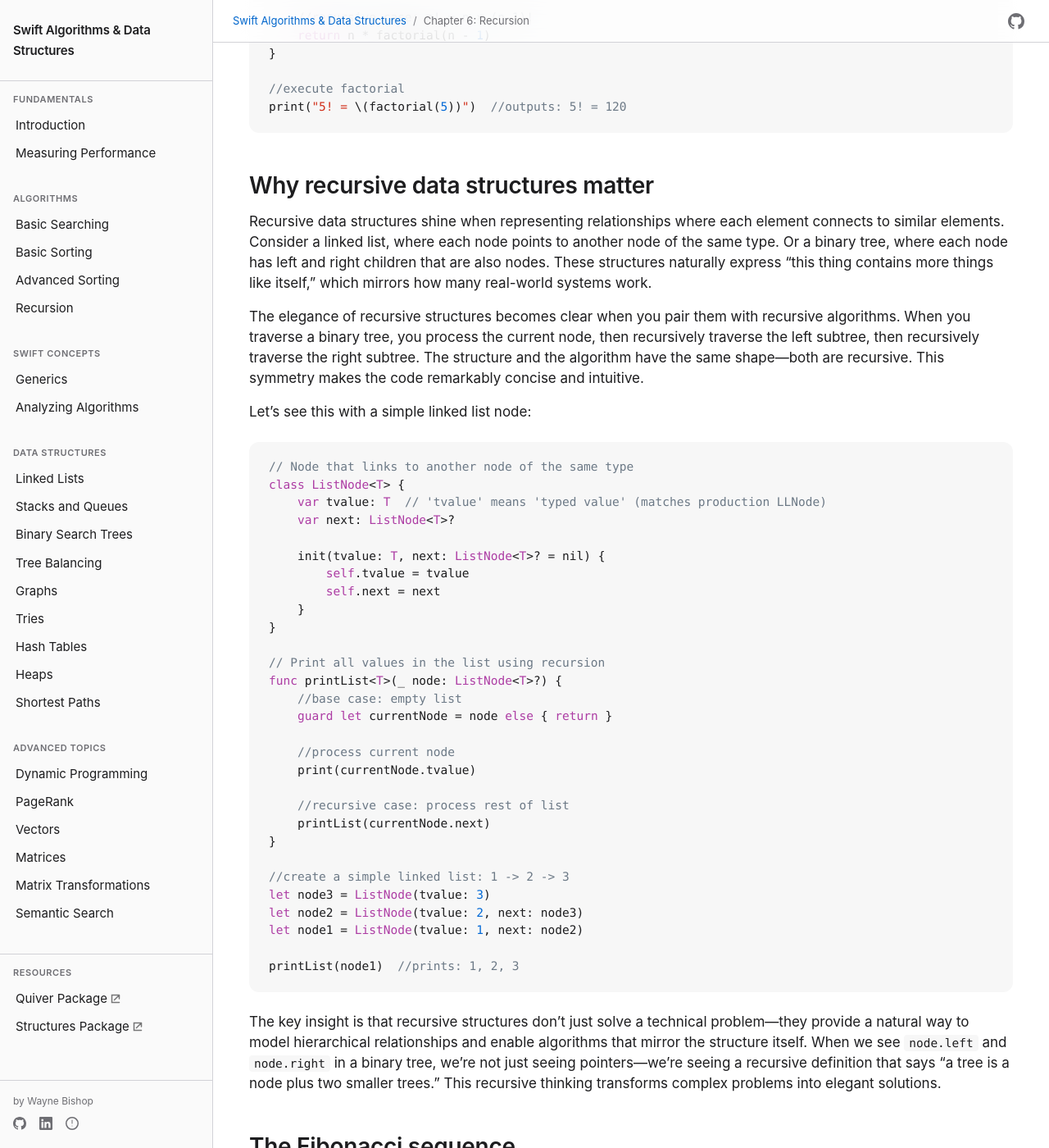
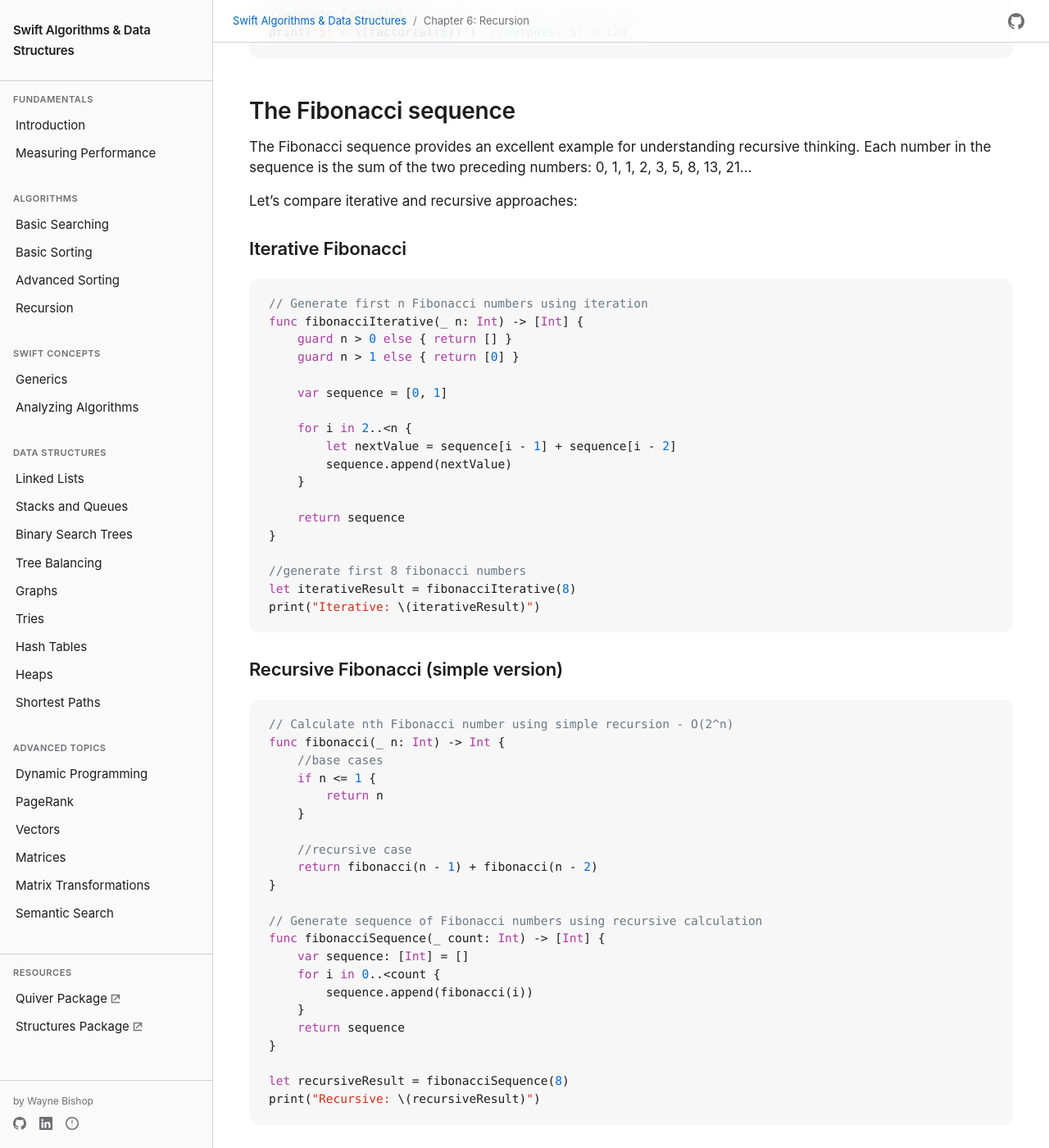
Before and after one commit to waynewbishop/swift-algorithms, a Jekyll site: the page built from 06-recursion.md, in a window 1280 px wide and 1400 px high, scrolled down 902 px. Shown: the whole window at 82% size. Built offline with Jekyll 4.4.1, drawn with Linux system fonts in a browser that asks for light colours; some of the changed text lies outside the part shown.

Commit message:
refactor: general updates..

````diff
--- a/06-recursion.md
+++ b/06-recursion.md
@@ -5,9 +5,7 @@
 ---
 # Recursion
 
-In [Chapter 5](05-advanced-sorting.md), we saw how Quicksort uses recursion to partition and sort arrays. Now it's time to explore recursion more deeply as a fundamental programming technique. Understanding recursion is crucial as we move forward to more complex data structures like trees and graphs, where recursive thinking becomes essential.
-
-Recursion is a coding technique where a function calls itself to solve smaller versions of the same problem. While this might seem circular at first, recursion provides an elegant way to solve problems that have a naturally recursive structure. In this chapter, we'll explore how to think recursively and implement recursive solutions in Swift.
+In [Chapter 5](05-advanced-sorting.md), we saw how Quicksort uses recursion to partition and sort arrays. Now it's time to explore recursion more deeply as a fundamental programming technique. Understanding recursion is crucial—we'll use it extensively when we build linked lists ([Chapter 9](09-linked-lists.md)), trees ([Chapters 11-12](11-binary-search-trees.md)), and graphs ([Chapter 13](13-graphs.md)).
 
 ## The recursive mindset
 
@@ -34,48 +32,6 @@
 //execute factorial
 print("5! = \(factorial(5))")  //outputs: 5! = 120
 ```
-
-## Why recursive data structures matter
-
-Recursive data structures shine when representing relationships where each element connects to similar elements. Consider a linked list, where each node points to another node of the same type. Or a binary tree, where each node has left and right children that are also nodes. These structures naturally express "this thing contains more things like itself," which mirrors how many real-world systems work.
-
-The elegance of recursive structures becomes clear when you pair them with recursive algorithms. When you traverse a binary tree, you process the current node, then recursively traverse the left subtree, then recursively traverse the right subtree. The structure and the algorithm have the same shape—both are recursive. This symmetry makes the code remarkably concise and intuitive.
-
-Let's see this with a simple linked list node:
-
-```swift
-// Node that links to another node of the same type
-class ListNode<T> {
-    var tvalue: T  // 'tvalue' means 'typed value' (matches production LLNode)
-    var next: ListNode<T>?
-
-    init(tvalue: T, next: ListNode<T>? = nil) {
-        self.tvalue = tvalue
-        self.next = next
-    }
-}
-
-// Print all values in the list using recursion
-func printList<T>(_ node: ListNode<T>?) {
-    //base case: empty list
-    guard let currentNode = node else { return }
-
-    //process current node
-    print(currentNode.tvalue)
-
-    //recursive case: process rest of list
-    printList(currentNode.next)
-}
-
-//create a simple linked list: 1 -> 2 -> 3
-let node3 = ListNode(tvalue: 3)
-let node2 = ListNode(tvalue: 2, next: node3)
-let node1 = ListNode(tvalue: 1, next: node2)
-
-printList(node1)  //prints: 1, 2, 3
-```
-
-The key insight is that recursive structures don't just solve a technical problem—they provide a natural way to model hierarchical relationships and enable algorithms that mirror the structure itself. When we see `node.left` and `node.right` in a binary tree, we're not just seeing pointers—we're seeing a recursive definition that says "a tree is a node plus two smaller trees." This recursive thinking transforms complex problems into elegant solutions.
 
 ## The Fibonacci sequence
 
@@ -188,10 +144,6 @@
 print("Cache contains: \(memoCache)")
 ```
 
-## When to use recursion
-
-Recursion is particularly well-suited for problems with naturally recursive structure. Tree traversals and graph searches become elegant when expressed recursively, as do divide and conquer algorithms like the quicksort we explored in [Chapter 5](05-advanced-sorting.md). Mathematical sequences such as Fibonacci numbers, factorials, and combinatorics problems often have simple recursive definitions that mirror their mathematical formulas. Finally, recursion excels at processing nested data, whether parsing JSON, traversing file systems, or navigating nested arrays and dictionaries. The key is recognizing when a problem can be naturally decomposed into smaller instances of itself.
-
 ## Building algorithmic intuition
 
-Recursion provides an elegant way to solve problems by breaking them into smaller instances of the same problem. This pattern—defining solutions in terms of simpler versions—appears throughout computer science, from tree traversals to divide-and-conquer algorithms. Recursive solutions often mirror the natural structure of problems: tree operations are inherently recursive because trees are recursively defined structures, and graph traversal naturally expresses depth-first exploration as recursive function calls.
+Recursion is particularly well-suited for problems with naturally recursive structure. Tree traversals ([Chapter 11](11-binary-search-trees.md)) and graph searches ([Chapter 13](13-graphs.md)) become elegant when expressed recursively, as do divide and conquer algorithms like the quicksort we explored in [Chapter 5](05-advanced-sorting.md). Mathematical sequences such as Fibonacci numbers, factorials, and combinatorics problems often have simple recursive definitions that mirror their mathematical formulas. Finally, recursion excels at processing nested data, whether parsing JSON, traversing file systems, or navigating nested arrays and dictionaries. The key is recognizing when a problem can be naturally decomposed into smaller instances of itself.
````
Also changed, not shown: 07-generics.md (+0 -2 lines), 22-matrix-transformations.md (+2 -2 lines).
